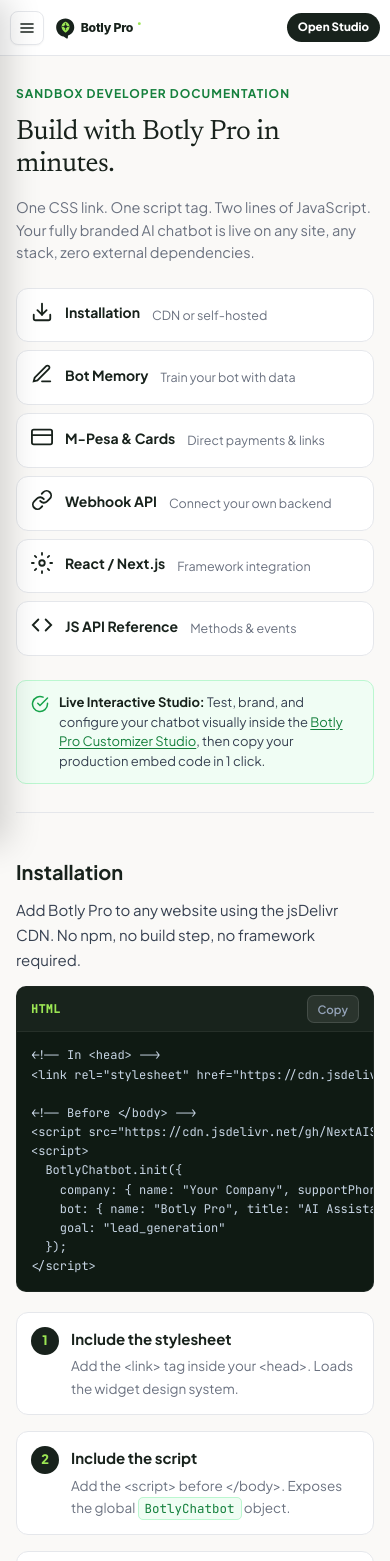
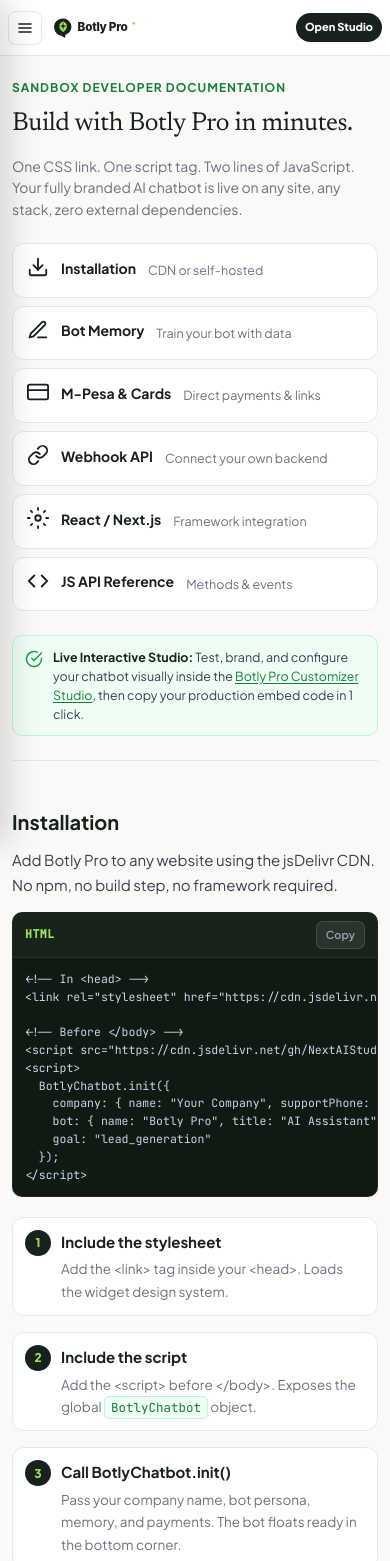
Before and after one commit to NextAIStudios/chatbot, a website: page demo/docs.html in a window 390 px wide. Shown: the top 1561 px of the page. Drawn offline with Linux system fonts and the light colour scheme.

Commit message:
fix(docs): optimize developer docs mobile layout, prevent horizontal overflow and drift

```diff
--- a/demo/docs.html
+++ b/demo/docs.html
@@ -11,9 +11,26 @@
   <style>
     *,*::before,*::after{box-sizing:border-box;margin:0;padding:0}
     :root{--brand:#18221c;--accent:#9be553;--accent-dim:rgba(155,229,83,0.12);--surface:#faf9f7;--white:#ffffff;--border:#e5e7eb;--text:#18221c;--muted:#6b7280;--sidebar-w:260px;--topbar-h:62px;--code-bg:#0f1a13}
-    html{scroll-behavior:smooth;scroll-padding-top:calc(var(--topbar-h) + 20px)}
-    body{font-family:'Plus Jakarta Sans',-apple-system,BlinkMacSystemFont,sans-serif;background:var(--surface);color:var(--text);line-height:1.65;font-size:15px;overflow-x:hidden}
-    .docs-topbar{position:fixed;top:0;left:0;right:0;height:var(--topbar-h);background:rgba(255,255,255,0.97);backdrop-filter:blur(14px);border-bottom:1px solid var(--border);display:flex;align-items:center;justify-content:space-between;padding:0 24px;z-index:100}
+    html, body {
+      width: 100%;
+      max-width: 100%;
+      overflow-x: hidden;
+      position: relative;
+      margin: 0;
+      padding: 0;
+    }
+    html {
+      scroll-behavior: smooth;
+      scroll-padding-top: calc(var(--topbar-h) + 20px);
+    }
+    body {
+      font-family: 'Plus Jakarta Sans', -apple-system, BlinkMacSystemFont, sans-serif;
+      background: var(--surface);
+      color: var(--text);
+      line-height: 1.65;
+      font-size: 15px;
+    }
+    .docs-topbar{position:fixed;top:0;left:0;right:0;width:100%;max-width:100%;box-sizing:border-box;height:var(--topbar-h);background:rgba(255,255,255,0.97);backdrop-filter:blur(14px);border-bottom:1px solid var(--border);display:flex;align-items:center;justify-content:space-between;padding:0 24px;z-index:100;overflow:hidden}
     .docs-topbar-left{display:flex;align-items:center;gap:16px}
     .docs-topbar a{text-decoration:none}
     .docs-logo img{height:30px;display:block}
@@ -122,72 +139,184 @@
     /* ── Responsive Tablet & Mobile (≤900px) ── */
     @media(max-width:900px){
       :root{--topbar-h:56px}
-      .docs-topbar{height:var(--topbar-h);padding:0 16px}
-      .docs-topbar-left{gap:10px}
-      .docs-logo img{height:26px}
+      html, body {
+        overflow-x: hidden !important;
+        width: 100% !important;
+        max-width: 100% !important;
+        position: relative !important;
+      }
+      .docs-topbar{
+        height: var(--topbar-h) !important;
+        padding: 0 14px !important;
+        width: 100% !important;
+        max-width: 100% !important;
+        overflow: hidden !important;
+        box-sizing: border-box !important;
+      }
+      .docs-topbar-left{
+        gap: 10px !important;
+        flex: 1 !important;
+        min-width: 0 !important;
+        overflow: hidden !important;
+      }
+      .docs-logo {
+        display: flex !important;
+        align-items: center !important;
+        flex-shrink: 0 !important;
+      }
+      .docs-logo img{
+        height: 25px !important;
+        width: auto !important;
+        max-width: 120px !important;
+        object-fit: contain !important;
+      }
+      .docs-badge {
+        flex-shrink: 0 !important;
+      }
+      .docs-topbar-right{
+        display: flex !important;
+        align-items: center !important;
+        gap: 8px !important;
+        flex-shrink: 0 !important;
+      }
       .docs-topbar-right .topbar-link{display:none !important}
-      .topbar-cta{padding:6px 13px;font-size:12px;font-weight:750}
-      .sidebar-toggle{display:inline-flex;align-items:center;gap:6px;font-size:12.5px;font-weight:700;height:34px;padding:0 10px;background:#ffffff;border:1.5px solid var(--border);border-radius:8px;box-shadow:0 1px 2px rgba(0,0,0,0.04)}
+      .topbar-cta{
+        padding: 6px 12px !important;
+        font-size: 12px !important;
+        font-weight: 750 !important;
+        flex-shrink: 0 !important;
+        white-space: nowrap !important;
+      }
+      .sidebar-toggle{
+        display: inline-flex !important;
+        align-items: center !important;
+        gap: 6px !important;
+        font-size: 12.5px !important;
+        font-weight: 700 !important;
+        height: 34px !important;
+        padding: 0 10px !important;
+        background: #ffffff !important;
+        border: 1.5px solid var(--border) !important;
+        border-radius: 8px !important;
+        box-shadow: 0 1px 2px rgba(0,0,0,0.04) !important;
+        flex-shrink: 0 !important;
+      }
       .sidebar-toggle:hover{background:#f8fafc}
       .docs-search{display:none !important}
 
       .docs-sidebar{
-        width:min(320px, 86vw);
-        position:fixed;
-        top:0;
-        left:0;
-        bottom:0;
-        z-index:99999;
-        background:#ffffff;
-        box-shadow:8px 0 32px rgba(0,0,0,0.16);
-        transform:translateX(-100%);
-        transition:transform 0.25s cubic-bezier(0.16,1,0.3,1);
-        padding:0 0 40px 0;
-        display:flex;
-        flex-direction:column;
+        width:min(320px, 86vw) !important;
+        position:fixed !important;
+        top:0 !important;
+        left:0 !important;
+        bottom:0 !important;
+        z-index:99999 !important;
+        background:#ffffff !important;
+        box-shadow:8px 0 32px rgba(0,0,0,0.16) !important;
+        transform:translateX(-100%) !important;
+        transition:transform 0.25s cubic-bezier(0.16,1,0.3,1) !important;
+        padding:0 0 40px 0 !important;
+        display:flex !important;
+        flex-direction:column !important;
       }
-      .docs-sidebar.open{transform:translateX(0)}
-      .sidebar-mobile-header{display:flex}
-      .sidebar-mobile-nav{display:flex}
-      .sidebar-search-wrap{display:block}
-      .sidebar-scroll-area{overflow-y:auto;flex:1;-webkit-overflow-scrolling:touch;padding-bottom:30px}
+      .docs-sidebar.open{transform:translateX(0) !important}
+      .sidebar-mobile-header{display:flex !important}
+      .sidebar-mobile-nav{display:flex !important}
+      .sidebar-search-wrap{display:block !important}
+      .sidebar-scroll-area{overflow-y:auto !important;flex:1 !important;-webkit-overflow-scrolling:touch !important;padding-bottom:30px !important}
 
-      .docs-content{margin-left:0;padding:32px 20px 80px;max-width:100%}
-      h1.docs-h1{font-size:32px;line-height:1.15;letter-spacing:-0.5px}
+      .docs-layout{
+        display: block !important;
+        width: 100% !important;
+        max-width: 100% !important;
+        min-width: 0 !important;
+        overflow-x: hidden !important;
+        box-sizing: border-box !important;
+        padding-top: var(--topbar-h) !important;
+      }
+      .docs-content{
+        margin-left: 0 !important;
+        width: 100% !important;
+        max-width: 100% !important;
+        min-width: 0 !important;
+        padding: 28px 18px 80px !important;
+        box-sizing: border-box !important;
+        overflow-x: hidden !important;
+        word-wrap: break-word !important;
+        overflow-wrap: break-word !important;
+      }
+      .docs-toc{display:none !important}
+      .code-block{
+        width: 100% !important;
+        max-width: 100% !important;
+        box-sizing: border-box !important;
+        overflow: hidden !important;
+      }
+      pre.code-pre{
+        width: 100% !important;
+        max-width: 100% !important;
+        box-sizing: border-box !important;
+        overflow-x: auto !important;
+        white-space: pre !important;
+        word-break: normal !important;
+        word-wrap: normal !important;
+        -webkit-overflow-scrolling: touch !important;
+      }
+      .quick-links{
+        width: 100% !important;
+        max-width: 100% !important;
+        box-sizing: border-box !important;
+      }
+      .quick-link-card{
+        min-width: 0 !important;
+        max-width: 100% !important;
+        box-sizing: border-box !important;
+        overflow: hidden !important;
+      }
+      .table-responsive{
+        width: 100% !important;
+        max-width: 100% !important;
+        box-sizing: border-box !important;
+        overflow-x: auto !important;
+        -webkit-overflow-scrolling: touch !important;
+      }
+
+      h1.docs-h1{font-size:30px;line-height:1.15;letter-spacing:-0.5px}
       .docs-lead{font-size:15px;line-height:1.55;margin-bottom:28px}
       h2.docs-h2{font-size:22px;margin:38px 0 12px;padding-top:14px}
     }
 
     /* ── Mobile Phones (≤640px) ── */
     @media(max-width:640px){
-      .docs-content{padding:24px 16px 70px}
-      h1.docs-h1{font-size:28px;letter-spacing:-0.4px}
-      h2.docs-h2{font-size:20px;margin:32px 0 10px}
-      h3.docs-h3{font-size:15.5px;margin:20px 0 8px}
-      .docs-lead{font-size:14.5px;margin-bottom:24px}
-      .quick-links{grid-template-columns:1fr 1fr;gap:10px;margin:16px 0 24px}
-      .quick-link-card{padding:14px 12px;border-radius:12px}
-      .code-block{border-radius:10px;margin:14px 0 20px}
-      .code-block-header{padding:8px 14px}
-      pre.code-pre{padding:14px 14px;font-size:12px;line-height:1.6;-webkit-overflow-scrolling:touch}
-      .code-copy-btn{height:28px;font-size:11.5px;padding:0 10px}
-      .step-card{padding:14px;gap:12px;border-radius:12px}
-      .step-num{width:28px;height:28px;font-size:13px}
-      .callout{padding:12px 14px;gap:10px;border-radius:10px}
-      .callout-text{font-size:13px}
-      .docs-divider{margin:28px 0}
+      .docs-content{padding:22px 14px 70px !important}
+      h1.docs-h1{font-size:26px !important;letter-spacing:-0.4px !important}
+      h2.docs-h2{font-size:20px !important;margin:30px 0 10px !important}
+      h3.docs-h3{font-size:15px !important;margin:18px 0 8px !important}
+      .docs-lead{font-size:14px !important;margin-bottom:22px !important}
+      .quick-links{grid-template-columns:1fr 1fr !important;gap:8px !important;margin:16px 0 24px !important}
+      .quick-link-card{padding:12px 10px !important;border-radius:12px !important}
+      .code-block{border-radius:10px !important;margin:14px 0 20px !important}
+      .code-block-header{padding:8px 12px !important}
+      pre.code-pre{padding:12px 12px !important;font-size:11.5px !important;line-height:1.55 !important}
+      .code-copy-btn{height:28px !important;font-size:11px !important;padding:0 9px !important}
+      .step-card{padding:12px !important;gap:10px !important;border-radius:12px !important}
+      .step-num{width:26px !important;height:26px !important;font-size:12px !important}
+      .callout{padding:12px 12px !important;gap:10px !important;border-radius:10px !important}
+      .callout-text{font-size:12.5px !important}
+      .docs-divider{margin:24px 0 !important}
     }
 
     /* ── Small Phones (≤440px) ── */
     @media(max-width:440px){
       .docs-badge{display:none !important}
-      .docs-topbar{padding:0 10px}
-      .sidebar-toggle{width:34px;padding:0;justify-content:center}
-      .sidebar-toggle span.toggle-text{display:none}
-      .topbar-cta{padding:5px 11px;font-size:11.5px}
-      .quick-links{grid-template-columns:1fr;gap:8px}
-      .quick-link-card{display:flex;align-items:center;gap:12px;padding:12px 14px}
-      .ql-icon{margin-bottom:0;flex-shrink:0}
+      .docs-topbar{padding:0 8px !important}
+      .sidebar-toggle{width:34px !important;padding:0 !important;justify-content:center !important}
+      .sidebar-toggle span.toggle-text{display:none !important}
+      .topbar-cta{padding:5px 9px !important;font-size:11px !important}
+      .quick-links{grid-template-columns:1fr !important;gap:8px !important}
+      .quick-link-card{display:flex !important;align-items:center !important;gap:12px !important;padding:12px 14px !important}
+      .ql-icon{margin-bottom:0 !important;flex-shrink:0 !important}
+      .docs-content{padding:18px 12px 60px !important}
     }
   </style>
 </head>
@@ -778,6 +907,18 @@ window.addEventListener('botly:intent', (e) =&gt; {
 </button>
 
 <script>
+  // Ensure horizontal scroll is locked at 0 on mobile/responsive devices
+  function resetHorizontalScroll() {
+    if (window.scrollX !== 0 || document.documentElement.scrollLeft !== 0 || document.body.scrollLeft !== 0) {
+      window.scrollTo({ left: 0 });
+      document.documentElement.scrollLeft = 0;
+      document.body.scrollLeft = 0;
+    }
+  }
+  window.addEventListener('load', resetHorizontalScroll);
+  window.addEventListener('resize', resetHorizontalScroll);
+  window.addEventListener('orientationchange', resetHorizontalScroll);
+
   function toggleSidebar(forceState) {
     var sidebar = document.getElementById('docs-sidebar');
     var backdrop = document.getElementById('docs-sidebar-backdrop');
```
